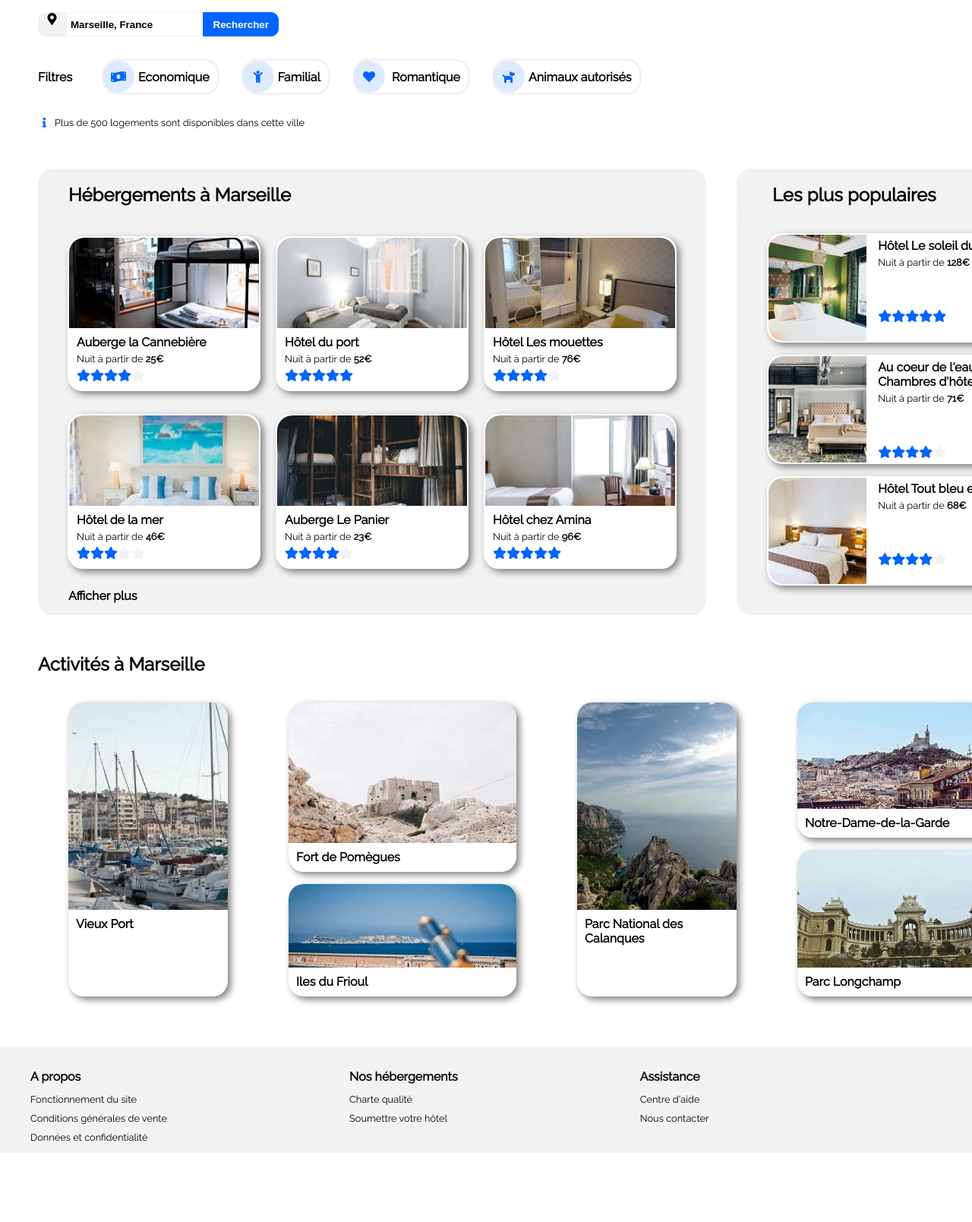
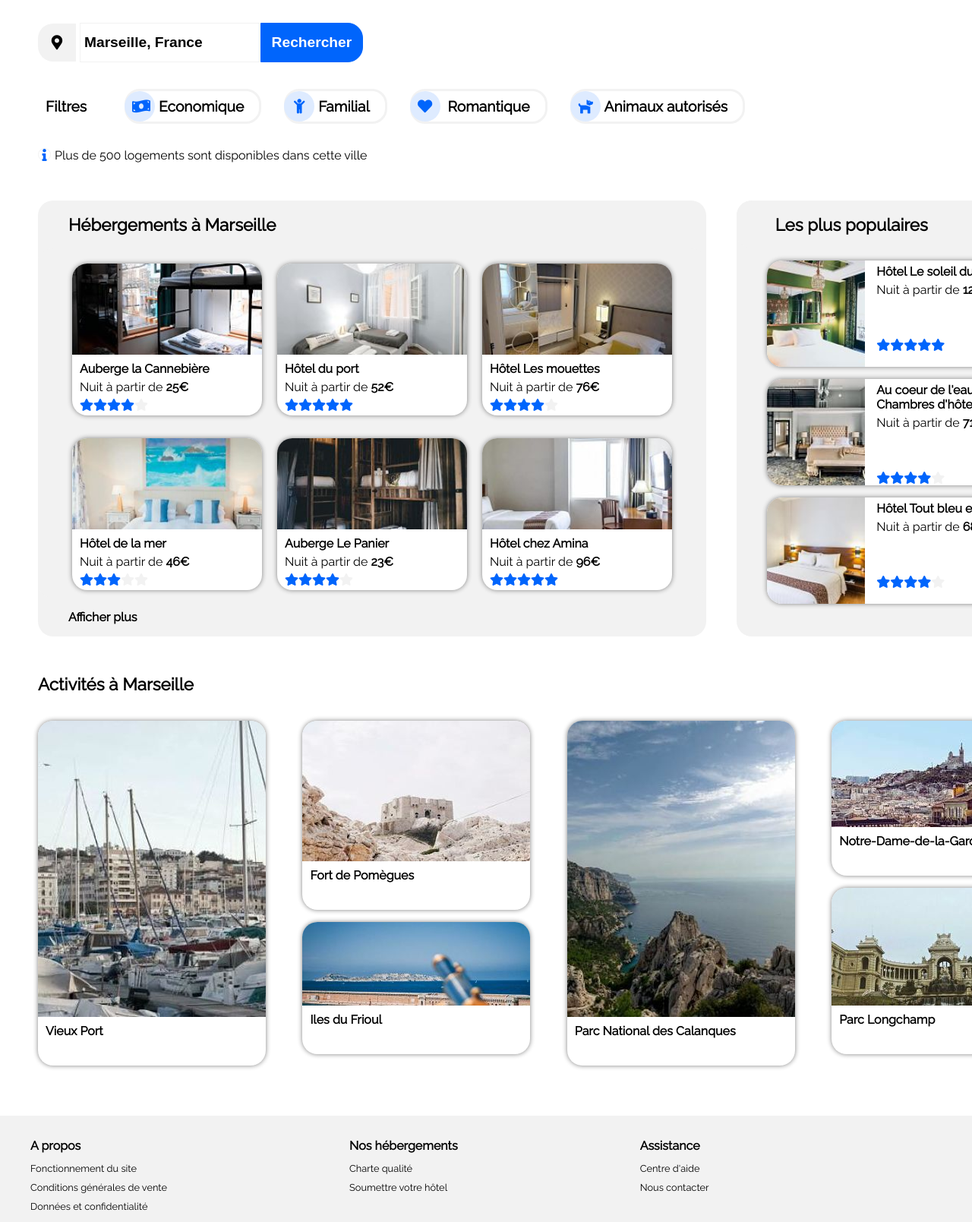
Before and after one commit to Helene21/HeleneGoussu_2_21022021.github.io, a plain HTML site: page index.html in a window 1280 px wide. Shown: the part 220-1829 px from the top of the page at 76% size. Before the commit the page ends 1738 px from the top, so only its background shows below. Drawn offline with Linux system fonts and the light colour scheme.

Commit message:
corrections mise en page version desktop

```diff
--- a/index.html
+++ b/index.html
@@ -1,7 +1,9 @@
 <!DOCTYPE html>
-<html>
+<html lang="fr">
     <head>
         <meta charset="utf-8" />
+        <meta name="viewport" content="width=device-width" />
+
         <link rel="stylesheet" type="text/css" href="style.css">
         <link href="https://fonts.googleapis.com/css2?family=Raleway&display=swap" rel="stylesheet">
         <link rel="stylesheet" type="text/css" href="fontawesome-free-5.15.2-web/css/all.min.css">
@@ -175,10 +177,10 @@
 			<h1> Activités à Marseille</h1>
 
             <div id="activités">
-                <figure>
+                <div><figure>
                     <img src="images/activites/vieux_port.jpg" alt="photo_port">
                     <figcaption><h3> Vieux Port </h3></figcaption>
-                </figure>
+                </figure></div>
 
                 <div>
                      <figure>
@@ -192,18 +194,18 @@
                     </figure>
                 </div>
 
-                 <figure>
+                 <div><figure>
                     <img src="images/activites/parc_calanques.jpg" alt="photo_calanques">
                     <figcaption><h3> Parc National des Calanques </h3></figcaption>
-                </figure>
+                </figure></div>
 
                 <div>
-                     <figure>
+                     <figure id="notre_dame">
                         <img src="images/activites/notre_dame_de_la_garde.jpg" alt="photo_notre_dame_de_la_garde">
                         <figcaption><h3> Notre-Dame-de-la-Garde </h3></figcaption>
                     </figure>
 
-                     <figure>
+                     <figure  id="parc_longchamp">
                         <img src="images/activites/parc_longchamp.jpg" alt="photo_parc">
                         <figcaption><h3> Parc Longchamp </h3></figcaption>
                     </figure>
--- a/style.css
+++ b/style.css
@@ -21,15 +21,15 @@ h1, h2, #filtres, #aff, .bold
 
 h1
 {
-	font-size: 1.5em;
+	font-size: 1.4em;
 }
 
-h2, #filtres, #aff
+h2, #filtres, #aff, nav, p
 {
 	font-size: 1em;
 }
 
-p, nav, footer ul
+footer ul
 {
 	font-size: 0.8em;
 }
@@ -37,6 +37,11 @@ p, nav, footer ul
 ul
 {
 	list-style-type: none;
+}
+
+.blue
+{
+	color: #0065FC;
 }
 
 .grey
@@ -68,18 +73,21 @@ nav ul
 
 nav li
 {
-	margin-right: 15px;
+	margin: 0 25px 0 50px;
 }
 
 nav a, nav a:visited
 {
 	text-decoration: none;
 	color: #000000;
-}
+	}
 
-.blue, nav a:hover
+
+nav a:hover
 {
 	color: #0065FC;
+	border-top: solid 2px #0065FC;
+	padding-top: 30px;
 }
 
 
@@ -92,7 +100,7 @@ nav a, nav a:visited
 {
 	display: flex;
 	align-items: center;
-	font-family: 'Raleway', sans-serif;
+	font-size: 1.2em;
 }
 
 #boutonformulaire input
@@ -101,23 +109,30 @@ nav a, nav a:visited
 }
 
 
-.fa-map-marker-alt
+#boutonformulaire .fa-map-marker-alt
 {
 	background-color: #F2F2F2;
-	width: 35px;
-	height: 30px;
+	width: 50px;
+	height: 50px;
 	text-align: center;
-	border: 1px solid #F2F2F2;
-	border-bottom-left-radius: 10px;
-	border-top-left-radius: 10px;
-	line-height: 30px;
+
+	border-bottom-left-radius: 20px;
+	border-top-left-radius: 20px;
+	line-height: 50px;
+}
+
+p input
+{
+	font-size: 1em;
 }
 
 #lieu_demandé
 {
 	border: 1px solid #F2F2F2;
-	height: 30px;
+	width: 235px;
+	height: 50px;
 	font-weight: bold;
+	margin-left: 5px;
 }
 
 input::placeholder
@@ -129,11 +144,11 @@ input::placeholder
 #Rechercher
 {
 	border: 1px solid #0065FC;
-	border-bottom-right-radius : 10px;
-	border-top-right-radius: 10px;
+	border-bottom-right-radius : 20px;
+	border-top-right-radius: 20px;
 	background-color: #0065FC;
-	width: 100px;
-	height: 32px;
+	width: 135px;
+	height: 52px;
 	font-weight: bold;
 	color: white;
 	margin-left: -4px;
@@ -148,6 +163,12 @@ input::placeholder
 {
 	display: flex;
 	align-items: center;
+	margin-left: 10px;
+}
+
+#filtres h2
+{
+	font-size: 1.2em;
 }
 
 #filtres li
@@ -155,7 +176,8 @@ input::placeholder
 	margin-right: 30px;
 	border: 3px solid #F2F2F2;
 	border-radius: 20px;
-	padding-right: 10px;
+	padding-right: 20px;
+	font-size: 1.2em;
 }
 
 #filtres i
@@ -163,7 +185,7 @@ input::placeholder
 	width: 20px;
 	height: 20px;
 	text-align: center;
-	border: 1px solid #DEEBFF;
+
 	border-radius: 50%;
 	background-color: #DEEBFF;
 	color: #0065FC;
@@ -201,10 +223,10 @@ input::placeholder
 
 #heberg figure
 {
-	border: 2px solid white;
+
 	border-radius: 20px;
 	background-color: white;
-	box-shadow: 4px 4px 10px grey;
+	box-shadow: 0px 0px 6px grey;
 }
 
 figcaption h3
@@ -286,8 +308,7 @@ figcaption i
 #pop figure
 {
 	display: flex;
-	padding-right: 20px;
-	width: 345px;
+	width: 82%;
 	height: 140px;
 }
 
@@ -316,6 +337,9 @@ figcaption i
 {
 	display: flex;
 	flex-direction: row;
+	justify-content: space-between;
+
+
 }
 
 
@@ -323,9 +347,14 @@ figcaption i
 {
 	border-radius: 20px;
 	background-color: white;
-	box-shadow: 4px 4px 10px grey;
-	padding: 0;
+	box-shadow: 0px 0px 6px grey;
 	width: 300px;
+	margin-left: 0;
+}
+
+#activités div
+{
+	width: 22%;
 }
 
 #activités img
@@ -337,8 +366,13 @@ figcaption i
 
 #activités figcaption
 {
-	margin : 5px 0 5px 10px;
-	padding-bottom: 10px;
+	margin : 0px 0 0px 10px;
+	height: 55px;
+}
+
+figure #notre_dame, figure #parc_longchamp
+{
+	margin-right: 0;
 }
 
 
```
Also changed, not shown: images/Desktop - 1.png (added).
